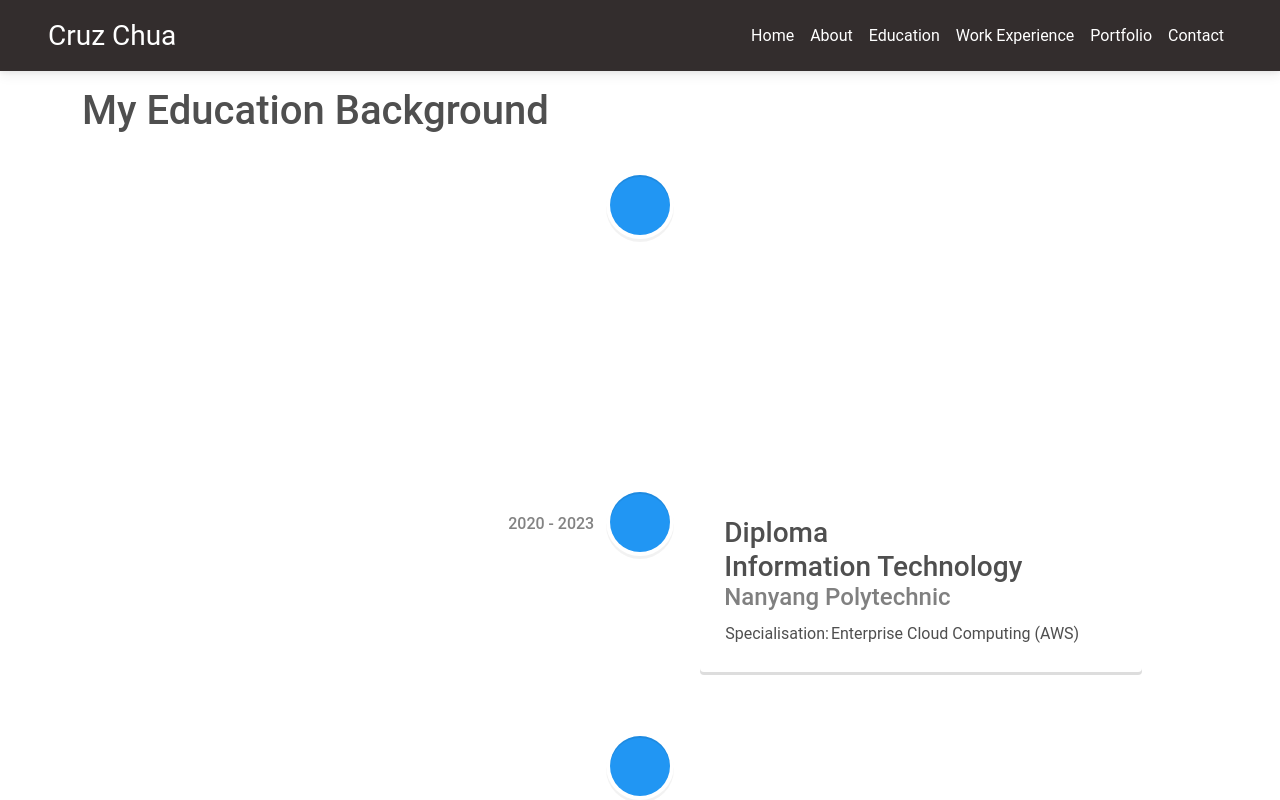
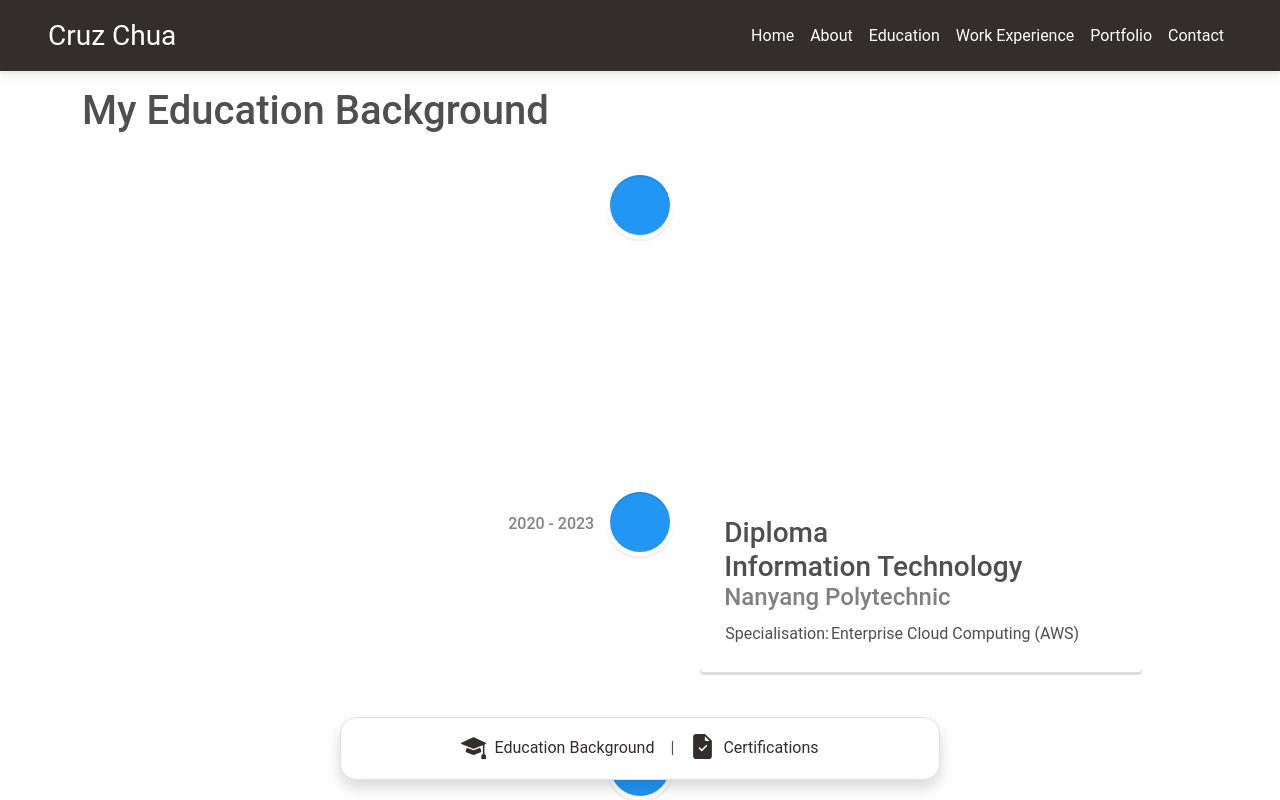
Before and after one commit to CruzChua2001/CruzChua2001-Portfolio, a React app: page /education in a window 1280 px wide. Shown: the top 800 px of the page. Built offline with nearby package versions, Linux system fonts and the light colour scheme.

Commit message:
Fix: Add pill tabs to education page

```diff
--- a/package.json
+++ b/package.json
@@ -14,6 +14,7 @@
     "@fortawesome/fontawesome-free": "^6.4.0",
     "axios": "^1.4.0",
     "bootstrap": "^5.2.3",
+    "bootstrap-icons": "^1.10.5",
     "history": "^5.3.0",
     "mdb-react-ui-kit": "^6.0.0",
     "react": "^18.2.0",
--- a/src/static/portfolio/education/Education.js
+++ b/src/static/portfolio/education/Education.js
@@ -1,10 +1,43 @@
-import React from "react";
+import React, { useState } from "react";
 import { VerticalTimeline, VerticalTimelineElement }  from 'react-vertical-timeline-component';
-import { Container, Button } from 'react-bootstrap';
+import Container from 'react-bootstrap/Container'
+import Button from 'react-bootstrap/Button'
+import { MortarboardFill, FileEarmarkCheckFill } from "react-bootstrap-icons";
+import styled from "styled-components";
 
 import 'react-vertical-timeline-component/style.min.css';
 
+const Pills = styled.div`
+    padding: 1em;
+    border-radius: 16px;
+    width: 600px;
+    background-color: white;
+    margin: 0 auto;
+    text-align: center;
+
+    @media (max-width: 750px) {
+        width: 250px;
+
+        .pill-text {
+            display: none;
+        }
+
+        .pill-icon {
+            width: 30px;
+            height: 30px;
+        }
+
+        .pill-tabs-1{
+            margin-right: 5%;
+        }
+        .pill-tabs-2{
+            margin-left: 5%;
+        }
+    }
+`
+
 const Education = _ => {
+    const [tabs, setTabs] = useState(1);
 
     const certifications = [
         {
@@ -58,7 +91,9 @@ const Education = _ => {
     ]
 
     return (
+        <>
             <Container className="mb-5 mt-3">
+                {tabs == 1 && (
                     <div>
                         <h1>My Education Background</h1>
                         <VerticalTimeline>
@@ -139,7 +174,9 @@ const Education = _ => {
                             </VerticalTimelineElement>
                         </VerticalTimeline>
                     </div>
+                )}
 
+                {tabs == 2 && (
                     <div className="mt-4 mb-5">
                         <h1>My Certification</h1>
                         <div className="row mt-3">
@@ -164,7 +201,25 @@ const Education = _ => {
                             ))}
                         </div>
                     </div>
+                )}
+
             </Container>
+
+
+            <div style={{bottom: "20px", position: "fixed", width: "100%"}}>
+                <Pills className="border shadow">
+                    <a className="me-3 pill-tabs pill-tabs-1 text-dark" onClick={() => setTabs(1)}>
+                        <MortarboardFill className="pill-icon mb-1 me-2" size={25} />
+                        <span className="pill-text">Education Background</span>
+                    </a>
+                    <span>|</span>
+                    <a className="ms-3 pill-tabs pill-tabs-2 text-dark" onClick={() => setTabs(2)}>
+                        <FileEarmarkCheckFill className="pill-icon mb-1 me-2" size={25} />
+                        <span className="pill-text">Certifications</span>
+                    </a>
+                </Pills>
+            </div>
+        </>
     )
 }
 
--- a/src/style/style.scss
+++ b/src/style/style.scss
@@ -86,3 +86,7 @@
 .certificate-image {
     width: 100%;
 }
+
+.pill-tabs:hover {
+    cursor: pointer;
+}
```
Also changed, not shown: 1 other file (tests, documents, lock files or other folders). Lines whose indentation alone changed are shown as unchanged.
